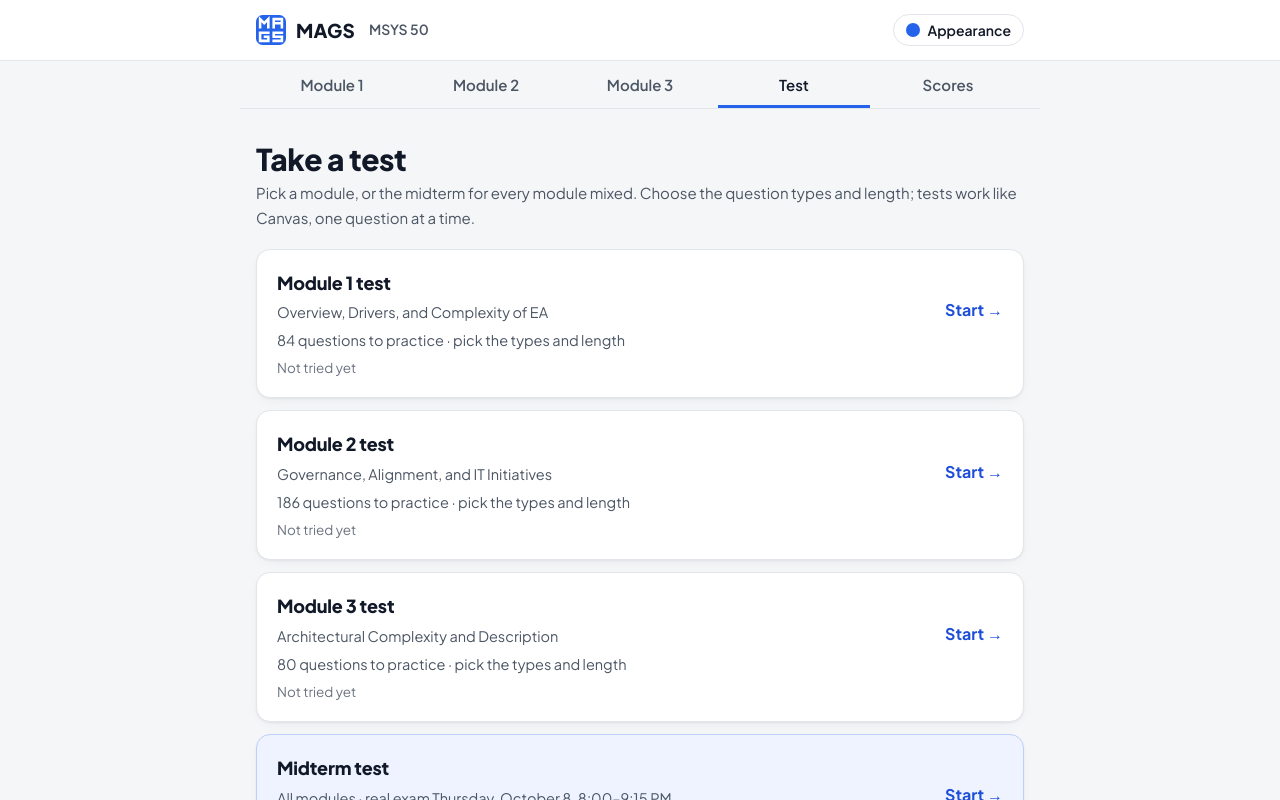
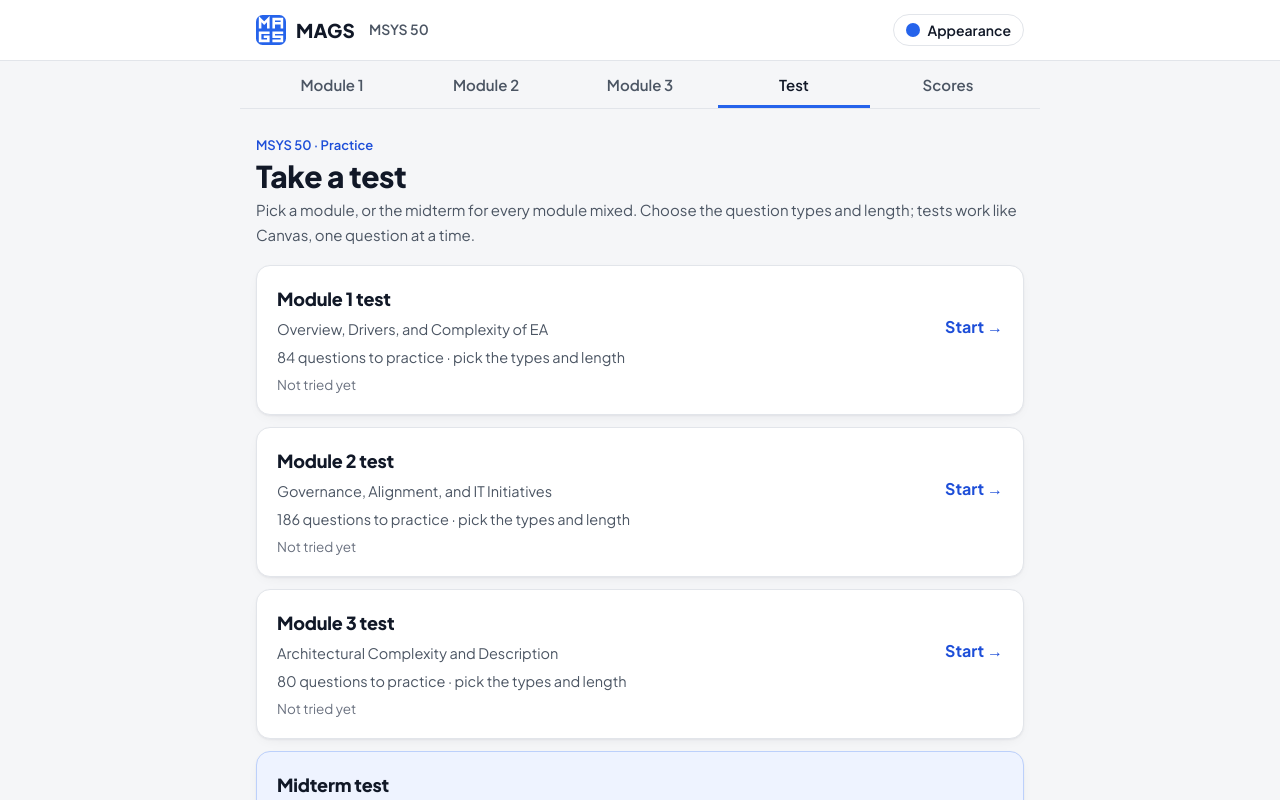
Before and after one commit to surveiLance/msys50reviewer, a Next.js app: page /msys-50/test in a window 1280 px wide. Shown: the top 800 px of the page. Built offline with nearby package versions, Linux system fonts and the light colour scheme.

Commit message:
fix(layout): unify subject page shell

```diff
--- a/app/[subject]/test/page.tsx
+++ b/app/[subject]/test/page.tsx
@@ -29,6 +29,7 @@ export default async function TestsPage({ params }: P) {
     <>
       <SubjectNav subject={subject} active={{ test: true }} />
       <div className="mod-head">
+        <div className="eyebrow">{subject.code} · Practice</div>
         <h2>Take a test</h2>
         <p>Pick a module, or the midterm for every module mixed. Choose the question types and length; tests work like Canvas, one question at a time.</p>
       </div>
--- a/app/globals.css
+++ b/app/globals.css
@@ -51,7 +51,7 @@
 /* ========== base ========== */
 *{box-sizing:border-box}
 html{-webkit-text-size-adjust:100%}
-body{margin:0;background:var(--bg);color:var(--ink);font:400 16px/1.65 var(--f-body);-webkit-font-smoothing:antialiased}
+body{margin:0;min-height:100svh;display:flex;flex-direction:column;background:var(--bg);color:var(--ink);font:400 16px/1.65 var(--f-body);-webkit-font-smoothing:antialiased}
 a{color:inherit}
 p{margin:.5em 0}
 h1,h2,h3,h4{font-family:var(--f-display);text-wrap:balance;letter-spacing:-.015em}
@@ -61,7 +61,7 @@ h3{font-weight:700;font-size:18px;line-height:1.3;margin:24px 0 8px}
 .muted{color:var(--muted)}
 .inst{font-size:14.5px;color:var(--muted);margin:.2em 0 12px}
 .wrap{max-width:800px;margin:0 auto;padding-inline:16px}
-main.wrap{padding-block:0 56px}
+main.wrap{width:100%;flex:1;padding-block:0 56px}
 button,input,select{font-family:inherit}
 :is(a,button,select,input,summary,.fc):focus-visible{outline:2px solid var(--accent);outline-offset:2px}
 .lg{display:inline}.sm{display:none}
@@ -523,8 +523,9 @@ table.hist th:last-child{text-align:right}
 /* laptops and up: the outline is a column on the left that follows you down the page */
 .rail{display:none}
 @media (min-width:860px){
-  body:has(.reader) .wrap{max-width:1180px}
-  .reader{display:grid;grid-template-columns:220px minmax(0,1fr);gap:32px;align-items:start}
+  /* Keep the shared header, tabs, module heading, and footer on the same
+     readable column as every other page. Only the notes workspace widens. */
+  .reader{position:relative;left:50%;translate:-50% 0;width:min(1180px,calc(100vw - 32px));display:grid;grid-template-columns:220px minmax(0,1fr);gap:32px;align-items:start}
   .rail{display:block;align-self:stretch}
   .rail-in{position:sticky;top:calc(var(--tabs-h) + 14px);max-height:calc(100vh - var(--tabs-h) - 28px);overflow:auto;padding:4px 2px 8px;background:var(--surface);border:1px solid var(--line);border-radius:var(--radius)}
   .here,.part-tabs{display:none}
```
